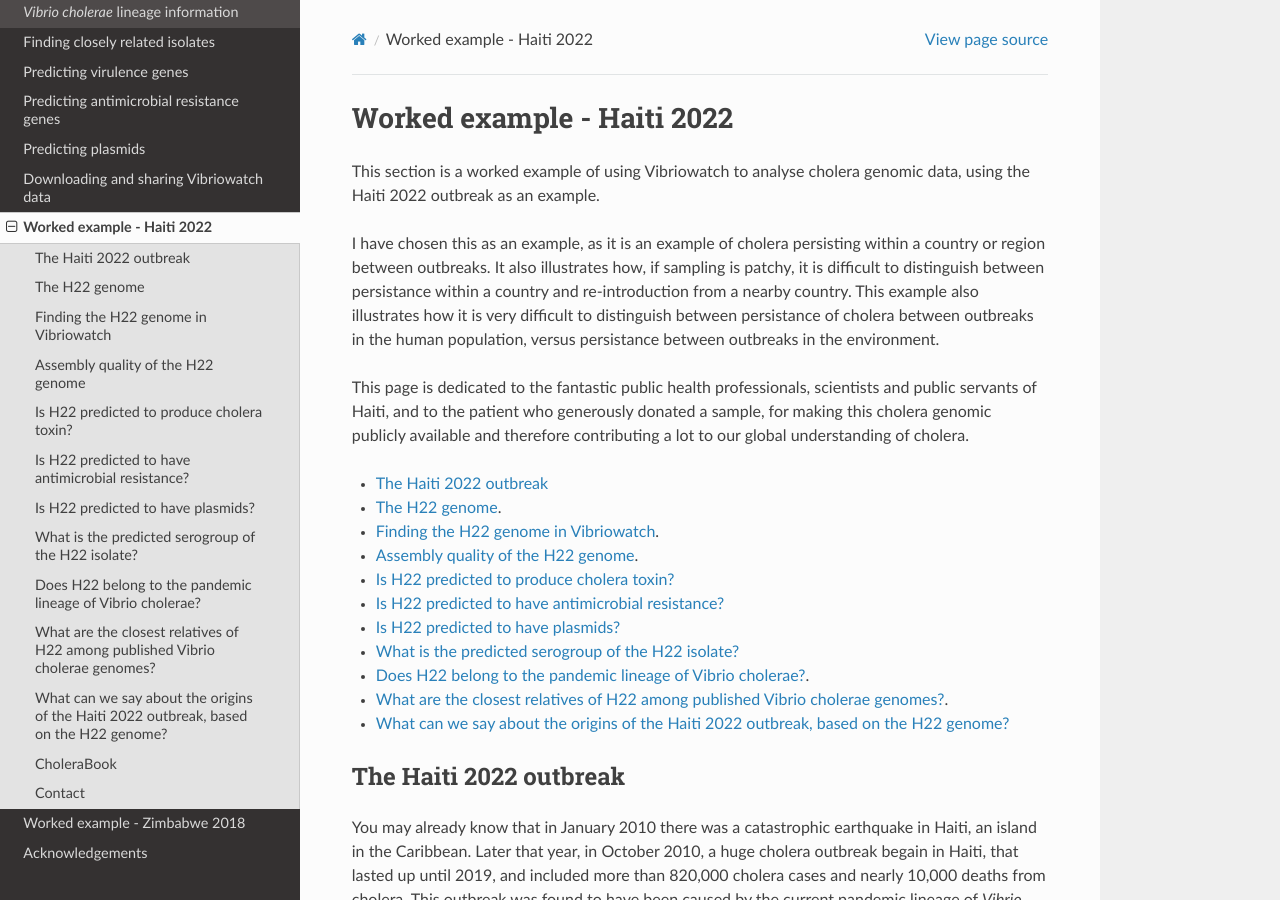
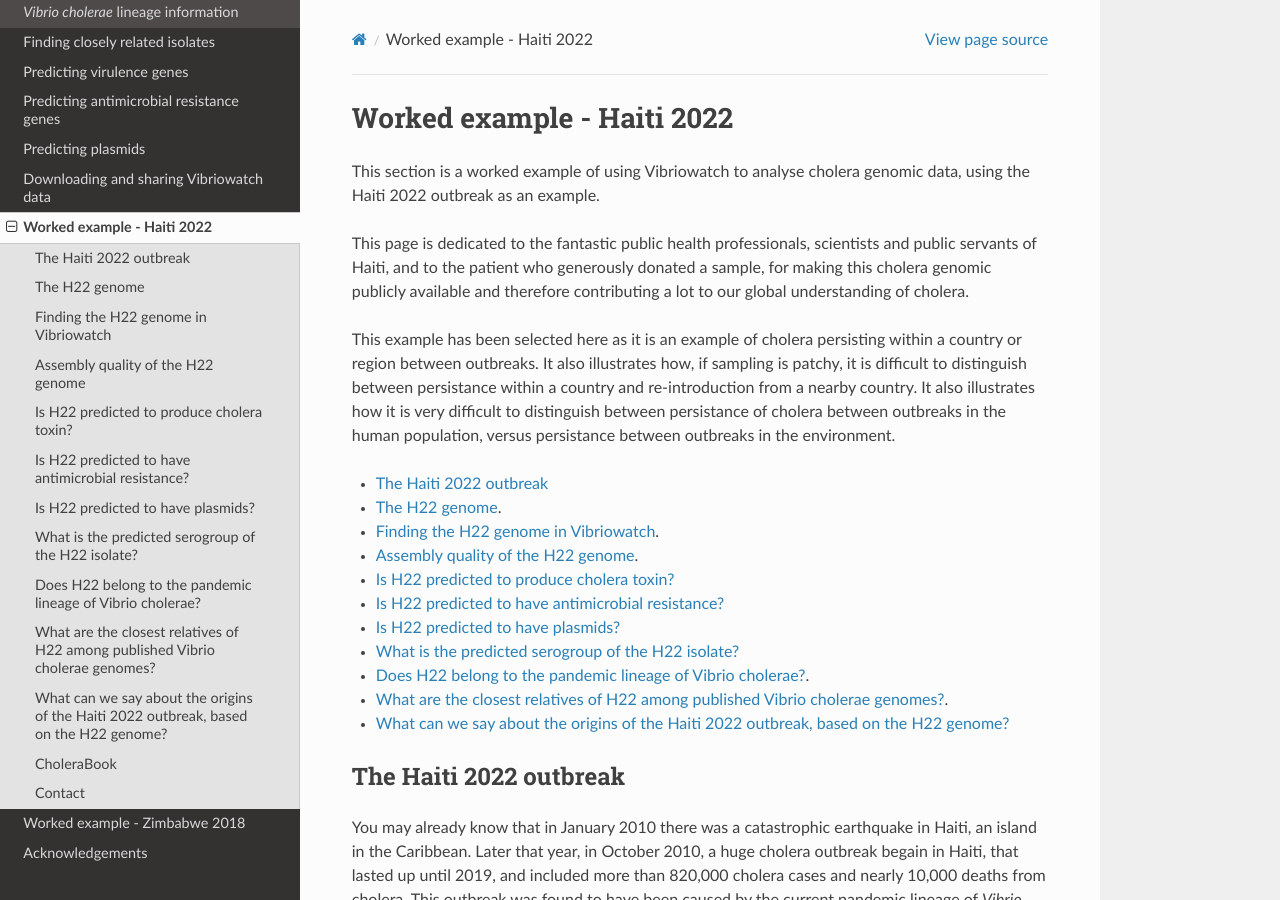
Before and after one commit to avrilcoghlan/vibriowatch, a Sphinx documentation site: the page built from docs/source/haiti.rst, in a window 1280 px wide and 900 px high. Built offline with Sphinx 7.4.7 and the Read the Docs theme 3.1.0, drawn with Linux system fonts in a browser that asks for light colours.

Commit message:
Update haiti.rst

```diff
--- a/docs/source/haiti.rst
+++ b/docs/source/haiti.rst
@@ -3,14 +3,14 @@
 
 This section is a worked example of using Vibriowatch to analyse cholera genomic data, using the Haiti 2022 outbreak as an example.
 
-I have chosen this as an example, as it is an example of cholera persisting within a country or region between outbreaks. It also illustrates
-how, if sampling is patchy, it is difficult to distinguish between persistance within a country and re-introduction from a nearby country.
-This example also illustrates how it is very difficult to distinguish between persistance of cholera between outbreaks in the human population, versus
-persistance between outbreaks in the environment.
-
 This page is dedicated to the fantastic public health professionals, scientists and public servants of Haiti, and to the patient
 who generously donated a sample, for making this cholera genomic publicly available and therefore contributing a lot to our
 global understanding of cholera.
+
+This example has been selected here as it is an example of cholera persisting within a country or region between outbreaks. It also illustrates
+how, if sampling is patchy, it is difficult to distinguish between persistance within a country and re-introduction from a nearby country.
+It also illustrates how it is very difficult to distinguish between persistance of cholera between outbreaks in the human population, versus
+persistance between outbreaks in the environment.
 
 * `The Haiti 2022 outbreak`_
 * `The H22 genome`_.
```
